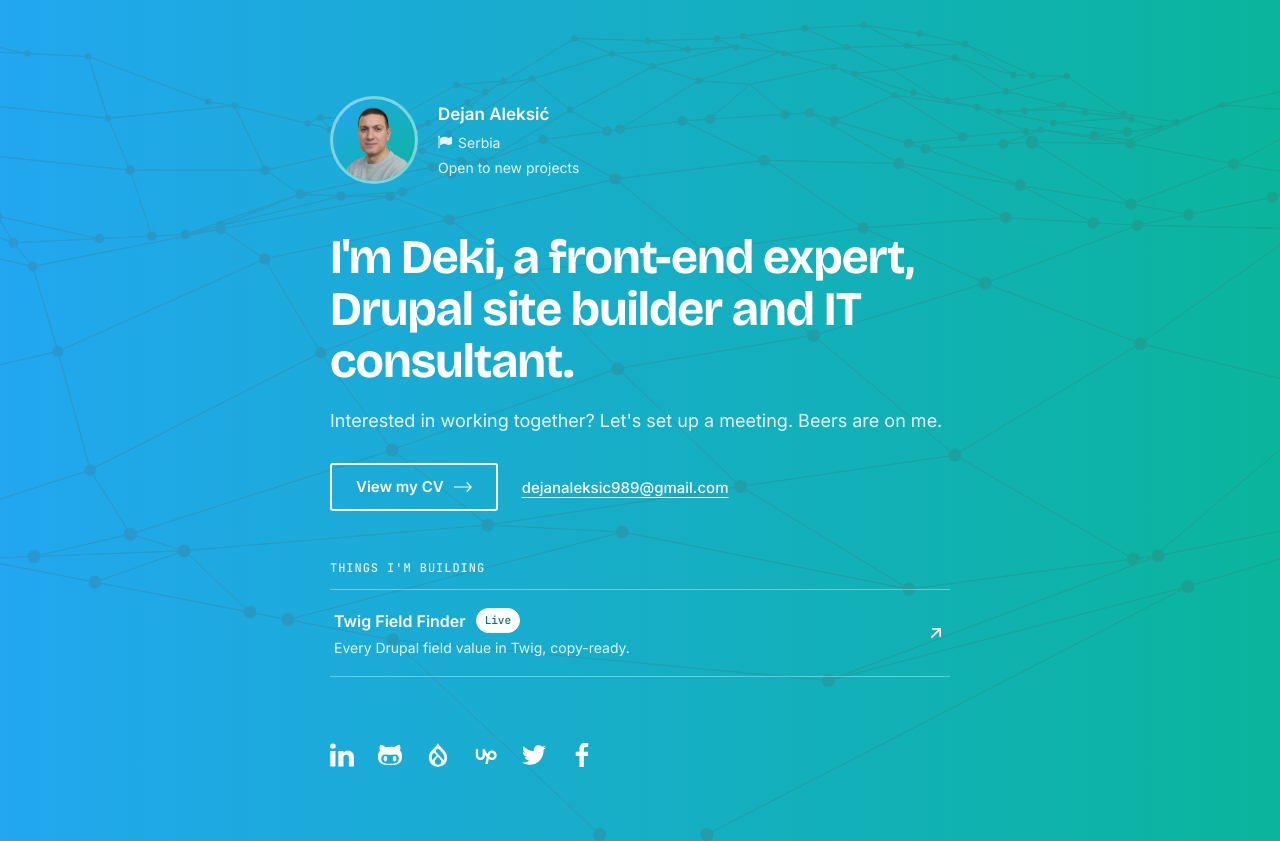
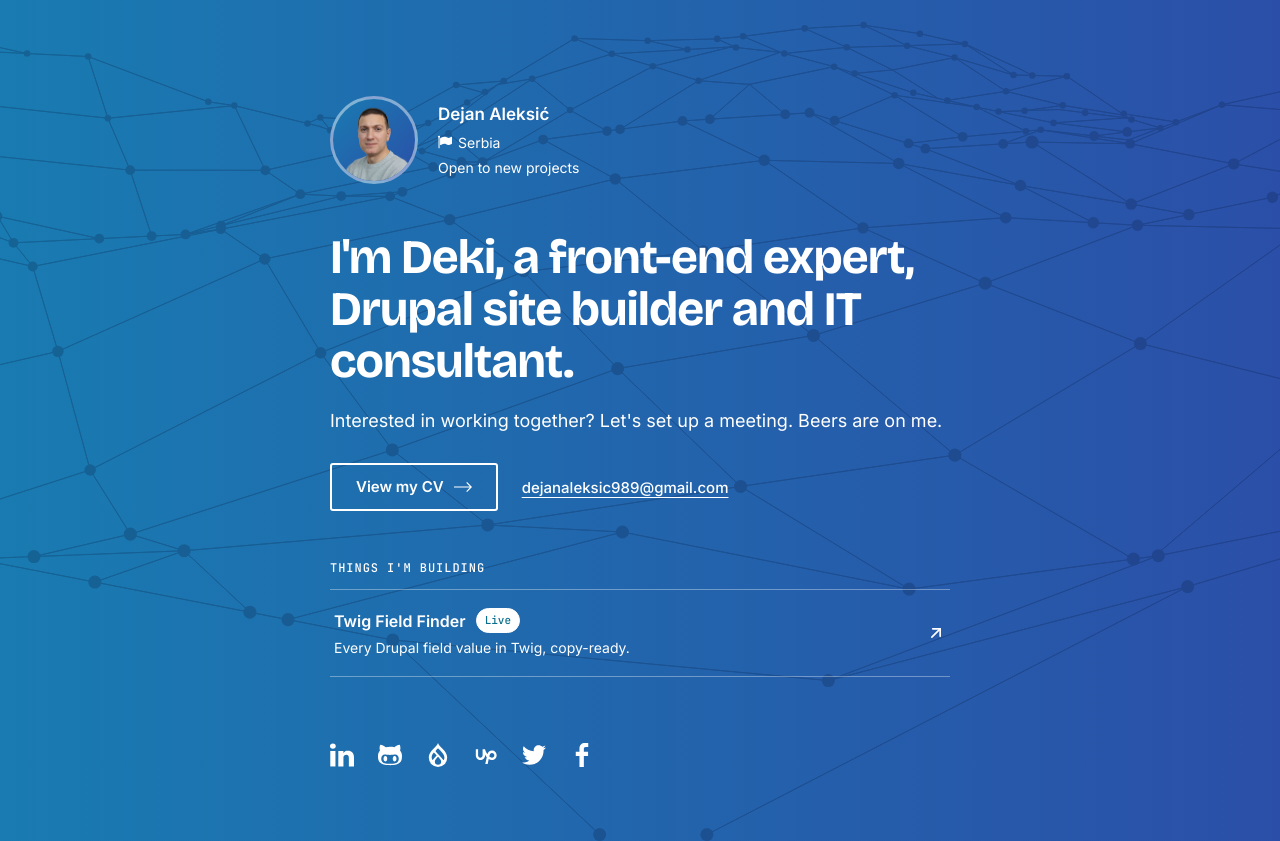
Before and after one commit to dekisha/dejanaleksic, a website: page index.html in a window 1280 px wide. Drawn offline with nearby package versions, Linux system fonts and the light colour scheme.

Commit message:
Fix colour contrast with a darker blue gradient
Darken the gradient to #197bb1 -> #2b4fa8 and make all text solid white
so it meets WCAG AA (4.5:1). Add a navy inner focus ring, use dark teal
for the CV button hover, and switch the landscape pattern to navy at
25% opacity so it stays visible on the darker background.

```diff
--- a/css/src/style.scss
+++ b/css/src/style.scss
@@ -36,8 +36,12 @@
 
 // SETTINGS - colors, fonts, breakpoints...
 // Colors
-$color-blue: #22a7f0;
-$color-green: #0ab59c;
+// Gradient stops chosen so white text meets WCAG AA (4.5:1) across the
+// whole gradient. Originally #22a7f0 / #0ab59c.
+$color-blue: #197bb1;
+$color-blue-dark: #2b4fa8;
+$color-navy: #06263a;
+$color-teal-dark: #0b6e8c;
 
 // Fonts
 $font-heading: "Bricolage Grotesque", sans-serif;
@@ -97,10 +101,10 @@ body {
 }
 
 body {
-  background: linear-gradient(135deg, $color-blue 0%, $color-green 100%);
+  background: linear-gradient(135deg, $color-blue 0%, $color-blue-dark 100%);
 
   @include breakpoint($m) {
-    background: linear-gradient(90deg, $color-blue 0%, $color-green 100%);
+    background: linear-gradient(90deg, $color-blue 0%, $color-blue-dark 100%);
   }
 }
 
@@ -108,10 +112,12 @@ a {
   text-decoration: none;
 }
 
+// White outline with a navy inner ring, visible on any part of the gradient.
 a:focus-visible,
 button:focus-visible {
+  box-shadow: 0 0 0 2px $color-navy;
   outline: 2px solid white;
-  outline-offset: 3px;
+  outline-offset: 2px;
 }
 
 
@@ -203,7 +209,7 @@ button:focus-visible {
   }
   &:hover {
     background-color: white;
-    color: $color-blue;
+    color: $color-teal-dark;
   }
 }
 
@@ -218,7 +224,7 @@ button:focus-visible {
 }
 
 .c-profile__headshot {
-  background: linear-gradient(135deg, $color-blue, $color-green);
+  background: linear-gradient(135deg, $color-blue, $color-blue-dark);
   border: 3px solid rgba(255, 255, 255, 0.45);
   border-radius: 50%;
   flex-shrink: 0;
@@ -247,7 +253,7 @@ button:focus-visible {
 
 .c-profile__location,
 .c-profile__status {
-  color: rgba(255, 255, 255, 0.88);
+  color: white;
   font-size: 13px;
 
   @include breakpoint($m) {
@@ -297,7 +303,7 @@ button:focus-visible {
 }
 
 .c-intro__subtitle {
-  color: rgba(255, 255, 255, 0.9);
+  color: white;
   font-size: 16px;
   line-height: 1.55;
   margin: 0;
@@ -338,7 +344,7 @@ button:focus-visible {
     align-self: auto;
   }
   &:hover {
-    color: rgba(255, 255, 255, 0.8);
+    text-decoration-thickness: 2px;
   }
 
   &__tooltip {
@@ -381,7 +387,7 @@ button:focus-visible {
 }
 
 .c-apps__label {
-  color: rgba(255, 255, 255, 0.85);
+  color: white;
   font-family: $font-mono;
   font-size: 12px;
   font-weight: 500;
@@ -413,7 +419,7 @@ button:focus-visible {
     padding: 18px 4px;
   }
   &:hover {
-    background-color: rgba(255, 255, 255, 0.08);
+    background-color: rgba($color-navy, 0.15);
   }
 }
 
@@ -446,7 +452,7 @@ button:focus-visible {
 }
 
 .c-apps__desc {
-  color: rgba(255, 255, 255, 0.88);
+  color: white;
   font-size: 14px;
   line-height: 1.5;
 }
@@ -471,7 +477,7 @@ button:focus-visible {
   &--live {
     background-color: white;
     border-color: white;
-    color: #0b6e8c;
+    color: $color-teal-dark;
   }
 }
 
```
Also changed, not shown: css/dist/style.css, images/svg/landscape.svg.
